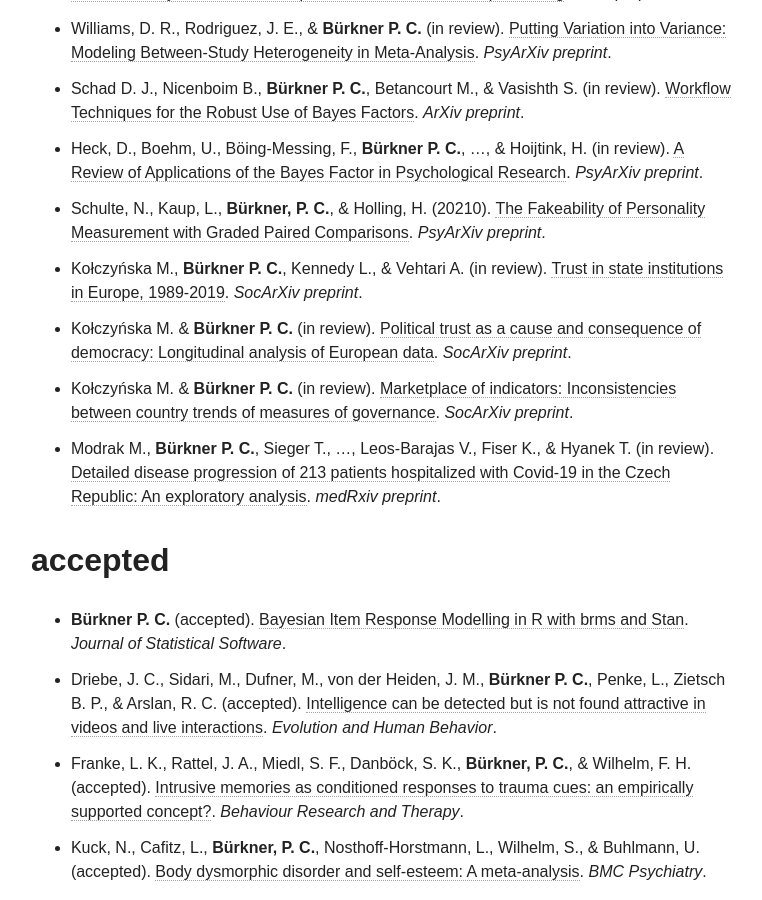
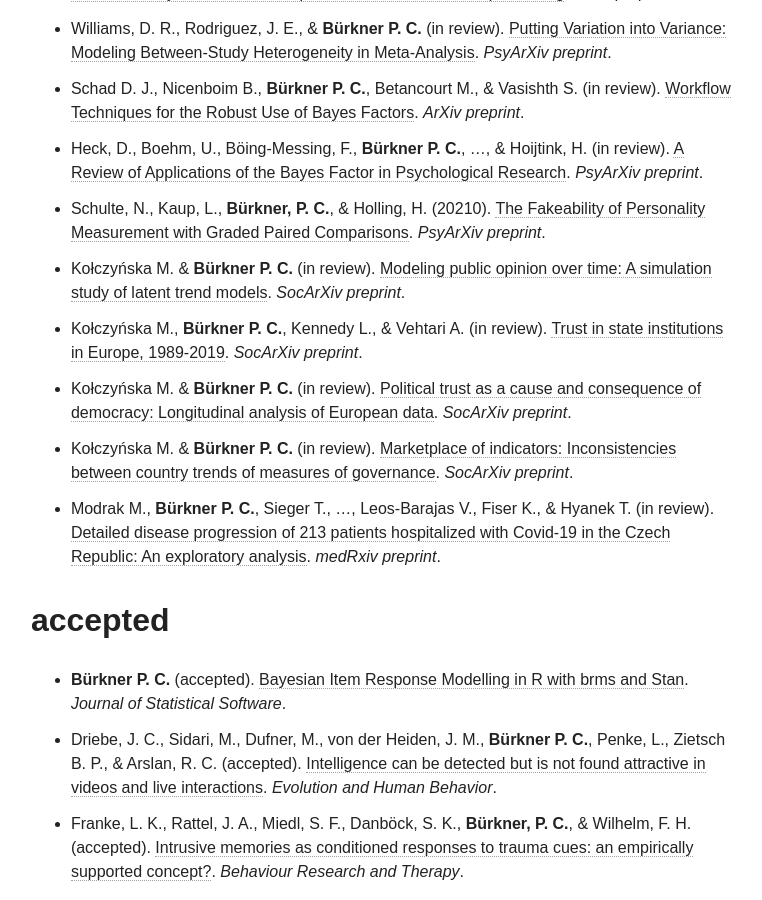
Before and after one commit to paul-buerkner/paul-buerkner.github.io, a Jekyll site: the page built from publications/index.md, in a window 1280 px wide and 900 px high, scrolled down 1181 px. Shown: the whole window, without its empty margins (255-1017 px from the left). Built offline with Jekyll 4.4.1, drawn with Linux system fonts in a browser that asks for light colours; nearby versions of some CDN libraries.

Commit message:
add new preprint

```diff
--- a/publications/index.md
+++ b/publications/index.md
@@ -18,6 +18,7 @@ excerpt: "A list of my publications"
 * Schad D. J., Nicenboim B., **Bürkner P. C.**, Betancourt M., & Vasishth S. (in review). [Workflow Techniques for the Robust Use of Bayes Factors](https://arxiv.org/abs/2103.08744). *ArXiv preprint*.
 * Heck, D., Boehm, U., Böing-Messing, F., **Bürkner P. C.**, ..., & Hoijtink, H. (in review). [A Review of Applications of the Bayes Factor in Psychological Research](https://psyarxiv.com/cu43g/). *PsyArXiv preprint*.
 * Schulte, N., Kaup, L., **Bürkner, P. C.**, & Holling, H. (20210). [The Fakeability of Personality Measurement with Graded Paired Comparisons](https://psyarxiv.com/bs7he/). *PsyArXiv preprint*.
+* Kołczyńska M. & **Bürkner P. C.** (in review). [Modeling public opinion over time: A simulation study of latent trend models](https://osf.io/preprints/socarxiv/gauvx/). *SocArXiv preprint*.
 * Kołczyńska M., **Bürkner P. C.**, Kennedy L., & Vehtari A. (in review). [Trust in state institutions in Europe, 1989-2019](https://osf.io/preprints/socarxiv/3v5g7/). *SocArXiv preprint*.
 * Kołczyńska M. & **Bürkner P. C.** (in review). [Political trust as a cause and consequence of democracy: Longitudinal analysis of European data](https://osf.io/preprints/socarxiv/79dth/). *SocArXiv preprint*.
 * Kołczyńska M. & **Bürkner P. C.** (in review). [Marketplace of indicators: Inconsistencies between country trends of measures of governance](https://osf.io/preprints/socarxiv/u8gsc/). *SocArXiv preprint*.
```
